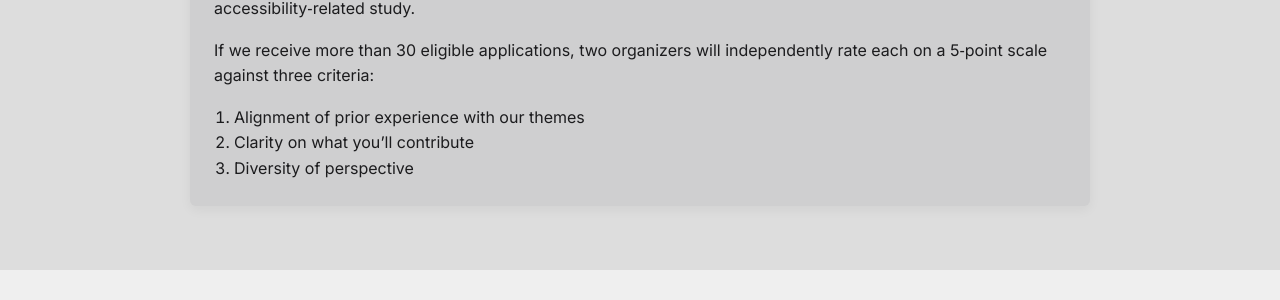
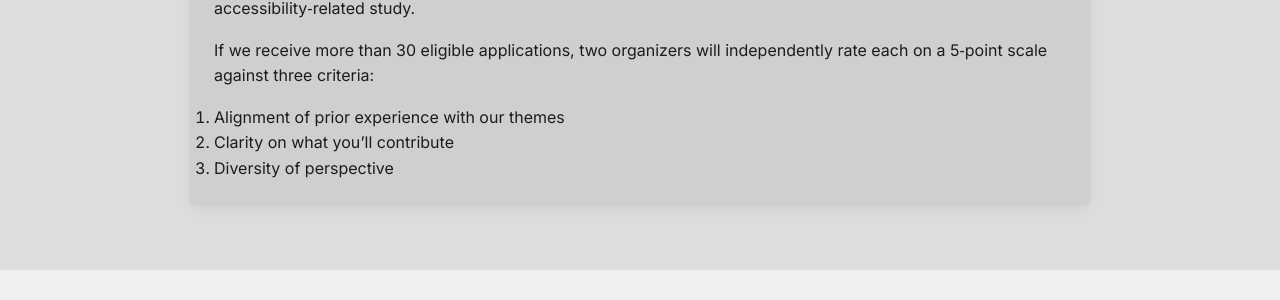
Before and after one commit to assets-recruitment-2025/assets-recruitment-2025.github.io, a Jekyll site: the page built from index.md, in a window 1280 px wide and 1400 px high, scrolled down 1790 px. Shown: the part 150-450 px from the top of the window. Built offline with Jekyll 4.4.1, drawn with Linux system fonts in a browser that asks for light colours.

Commit message:
Call for Participation

```diff
--- a/assets/css/style.css
+++ b/assets/css/style.css
@@ -572,7 +572,6 @@ img {
   margin-bottom: 0.75rem;
 }
 .call-for-participation .selection-panel ol {
-  padding-left: 1.25rem;
   margin: 0 auto;
 }
 .call-intro {
```
